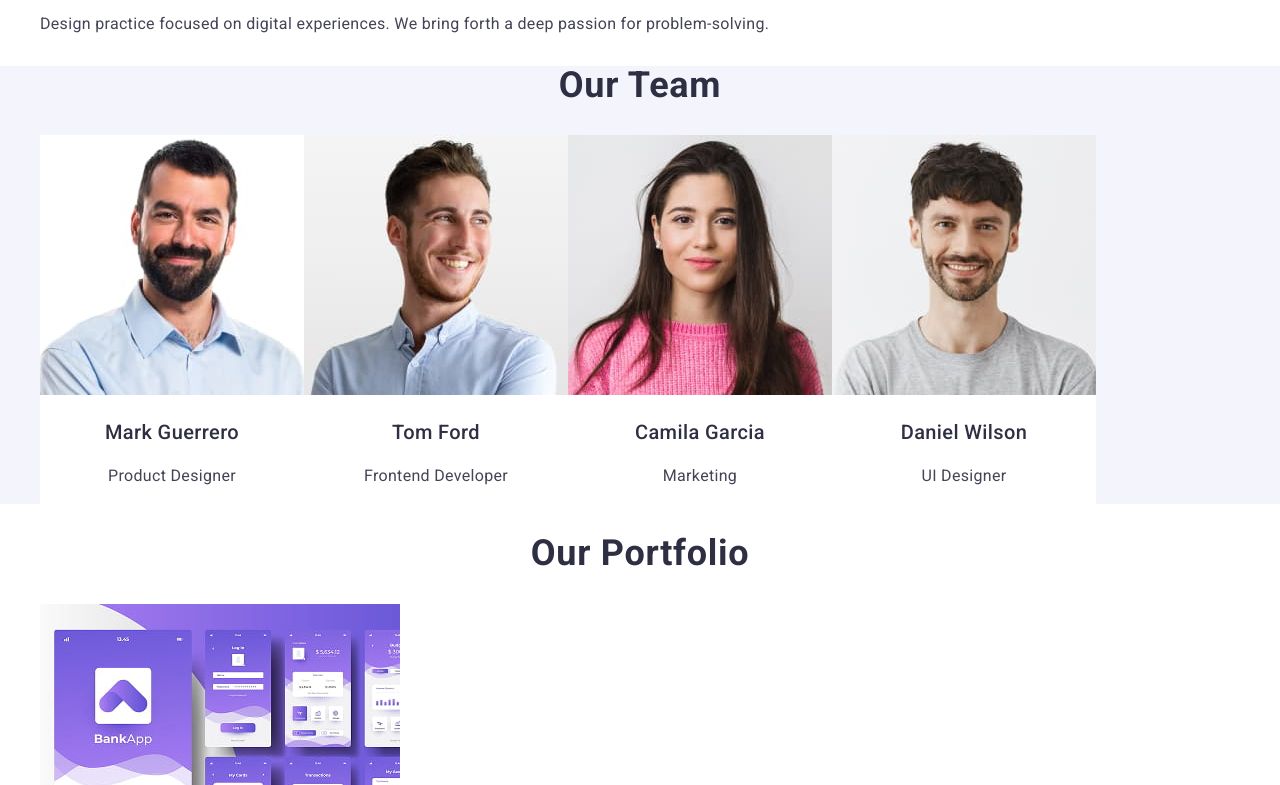
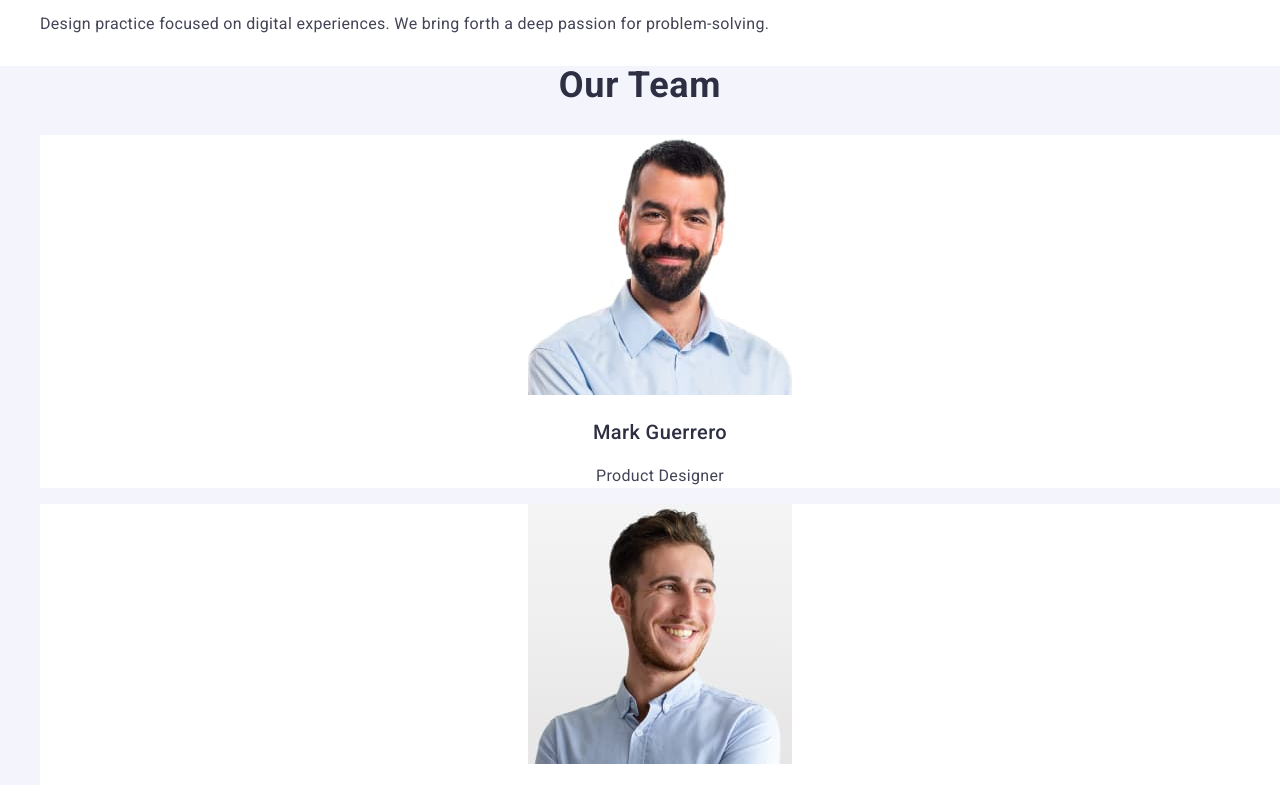
Before and after one commit to TanyaY1/goit-markup-hw-01, a plain HTML site: page index.html in a window 1280 px wide. Shown: the part 720-1505 px from the top of the page. Drawn offline with nearby package versions, Linux system fonts and the light colour scheme.

Commit message:
css/style.css

```diff
--- a/css/style.css
+++ b/css/style.css
@@ -140,13 +140,11 @@ span.logo_style {
 }
 
 .team-list {
-    display: flex;
     text-align: center;
 }
 
 .team-list-title {
     background-color: #FFFFFF;
-    display: inline-block;
 }
 
 .team-item-title {
```
